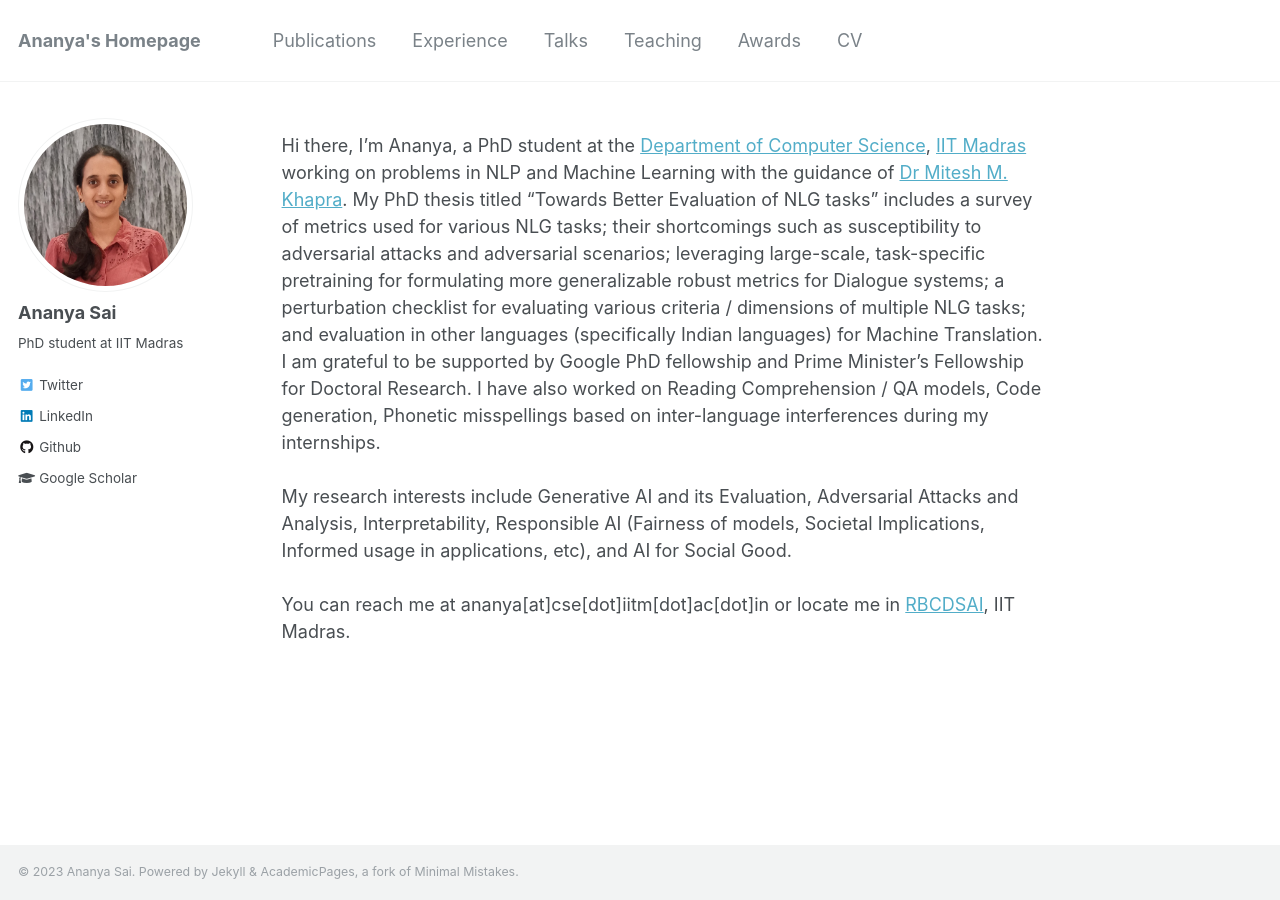
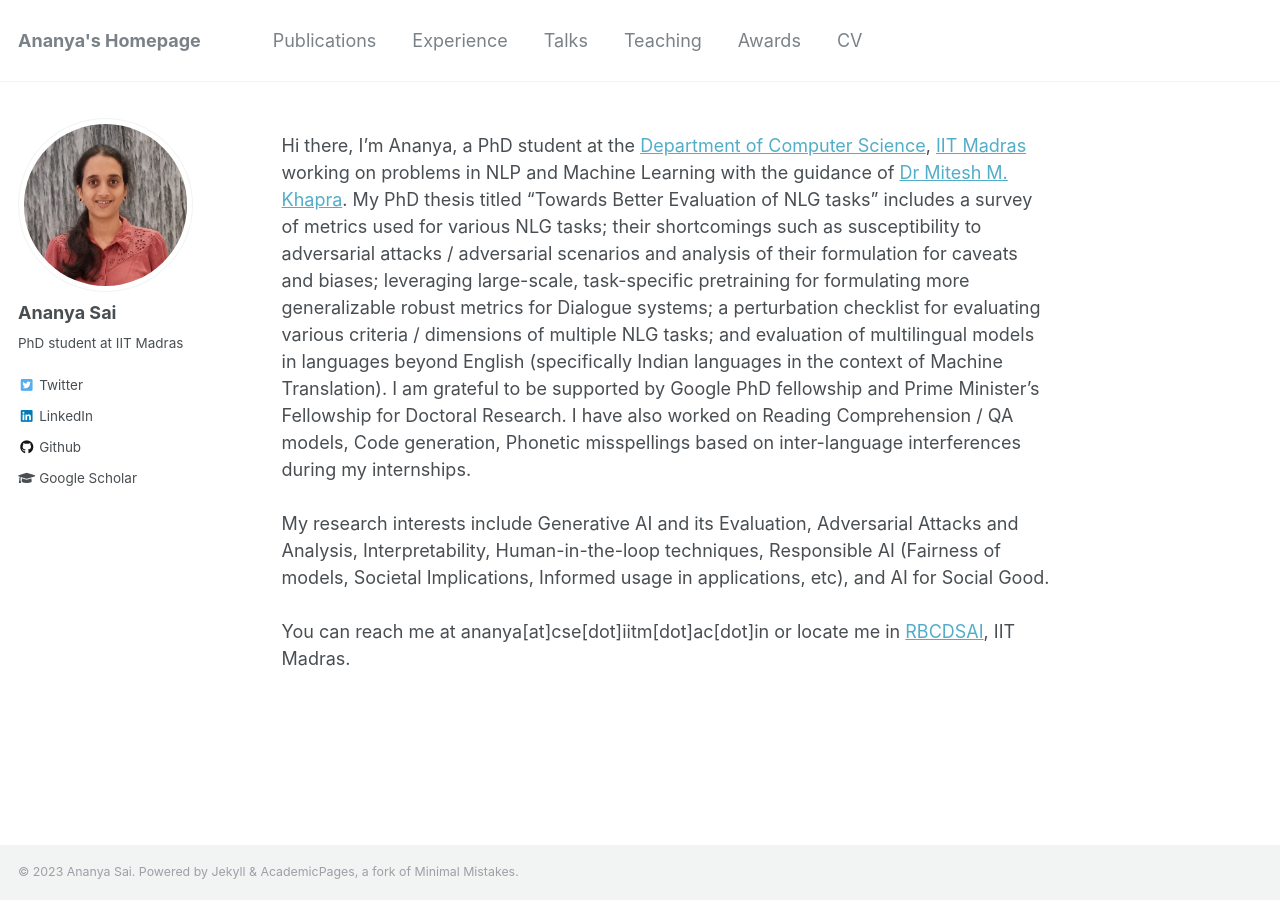
Before and after one commit to AnanyaSaiB/AnanyaSaib.github.io, a Jekyll site: the page built from _pages/about.md, in a window 1280 px wide. Built offline with Jekyll 4.4.1, drawn with Linux system fonts in a browser that asks for light colours.

Commit message:
Update about.md

```diff
--- a/_pages/about.md
+++ b/_pages/about.md
@@ -12,6 +12,6 @@
 
 I am currently a PhD student in the Department of Computer Science and Engineering at IIT Madras working with Dr. Mitesh M. Khapra. My research interests include Natural Language Processing, Deep Learning, Adversarial Attacks, and Dialog Systems -->
 
-Hi there, I'm Ananya, a PhD student at the [Department of Computer Science](https://www.cse.iitm.ac.in/index.php), [IIT Madras](https://www.iitm.ac.in/) working on problems in NLP and Machine Learning with the guidance of [Dr Mitesh M. Khapra](http://www.cse.iitm.ac.in/~miteshk/). My PhD thesis titled "Towards Better Evaluation of NLG tasks" includes a survey of metrics used for various NLG tasks; their shortcomings such as susceptibility to adversarial attacks and adversarial scenarios; leveraging large-scale, task-specific pretraining for formulating more generalizable robust metrics for Dialogue systems; a perturbation checklist for evaluating various criteria / dimensions of multiple NLG tasks; and evaluation in other languages (specifically Indian languages) for Machine Translation. I am grateful to be supported by Google PhD fellowship and Prime Minister's Fellowship for Doctoral Research. I have also worked on Reading Comprehension / QA models, Code generation, Phonetic misspellings based on inter-language interferences during my internships.<br/><br/>
-My research interests include Generative AI and its Evaluation, Adversarial Attacks and Analysis, Interpretability, Responsible AI (Fairness of models, Societal Implications, Informed usage in applications, etc), and AI for Social Good. <br/><br/>
+Hi there, I'm Ananya, a PhD student at the [Department of Computer Science](https://www.cse.iitm.ac.in/index.php), [IIT Madras](https://www.iitm.ac.in/) working on problems in NLP and Machine Learning with the guidance of [Dr Mitesh M. Khapra](http://www.cse.iitm.ac.in/~miteshk/). My PhD thesis titled "Towards Better Evaluation of NLG tasks" includes a survey of metrics used for various NLG tasks; their shortcomings such as susceptibility to adversarial attacks / adversarial scenarios and analysis of their formulation for caveats and biases; leveraging large-scale, task-specific pretraining for formulating more generalizable robust metrics for Dialogue systems; a perturbation checklist for evaluating various criteria / dimensions of multiple NLG tasks; and evaluation of multilingual models in languages beyond English (specifically Indian languages in the context of Machine Translation). I am grateful to be supported by Google PhD fellowship and Prime Minister's Fellowship for Doctoral Research. I have also worked on Reading Comprehension / QA models, Code generation, Phonetic misspellings based on inter-language interferences during my internships.<br/><br/>
+My research interests include Generative AI and its Evaluation, Adversarial Attacks and Analysis, Interpretability, Human-in-the-loop techniques, Responsible AI (Fairness of models, Societal Implications, Informed usage in applications, etc), and AI for Social Good. <br/><br/>
 You can reach me at ananya[at]cse[dot]iitm[dot]ac[dot]in or locate me in [RBCDSAI](https://rbcdsai.iitm.ac.in/contact/), IIT Madras.
```
